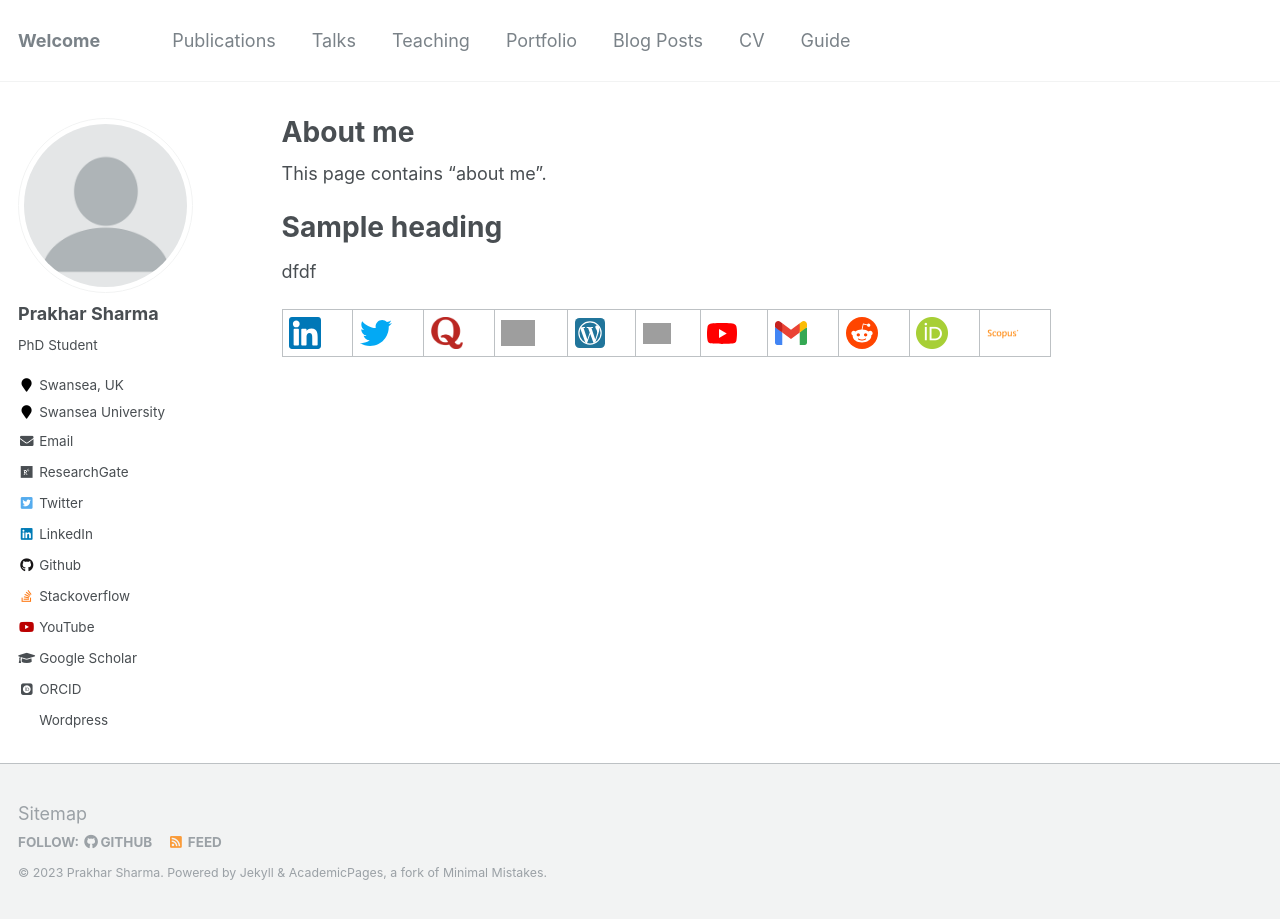
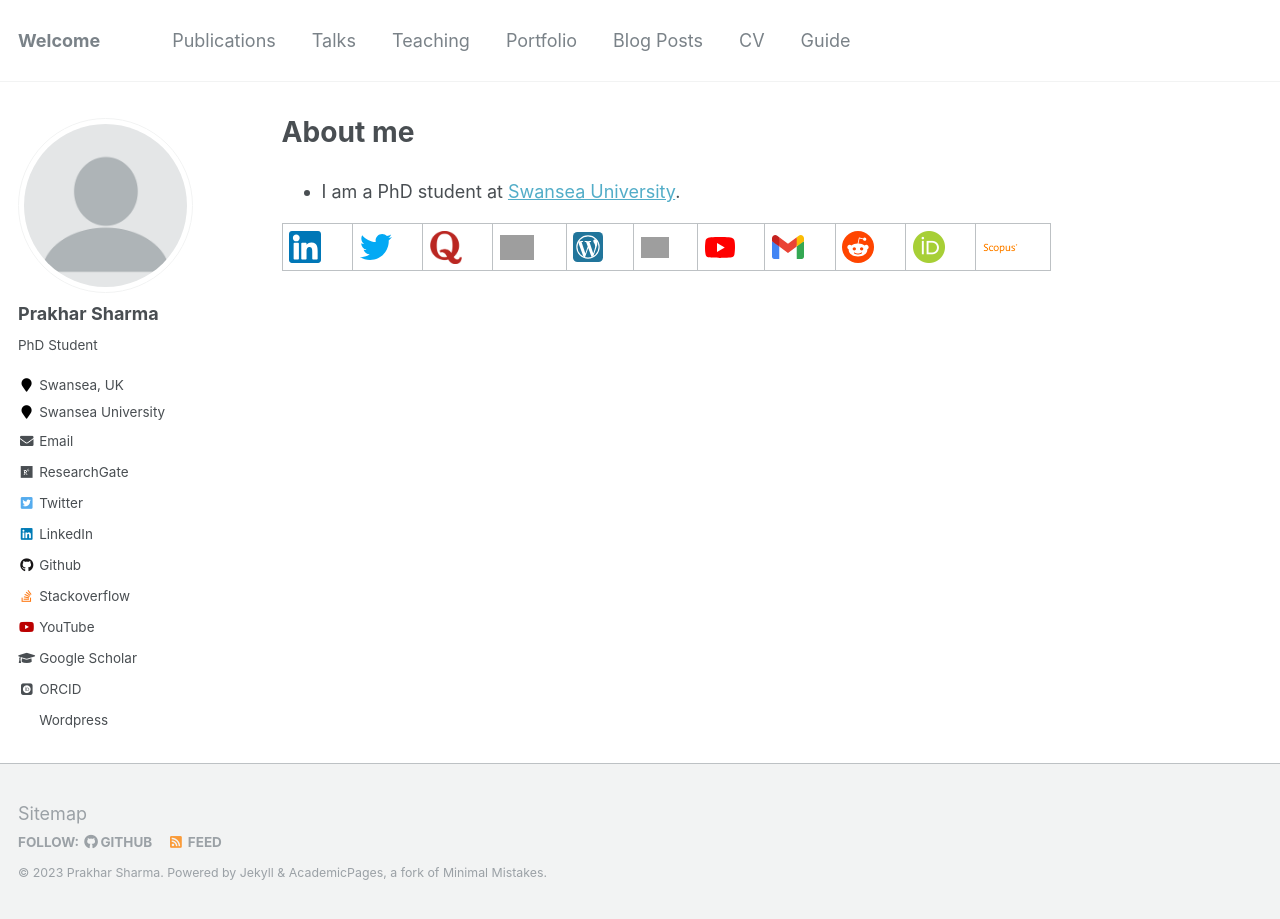
Before and after one commit to praksharma/praksharma.github.io, a Jekyll site: the page built from _pages/about.md, in a window 1280 px wide. Built offline with Jekyll 4.4.1, drawn with Linux system fonts in a browser that asks for light colours; some web fonts are replaced; grey boxes are pictures that could not be loaded.

Commit message:
scopus width

```diff
--- a/_pages/about.md
+++ b/_pages/about.md
@@ -8,10 +8,7 @@ redirect_from:
   - /about.html
 ---
 
-This page contains "about me".
-
-# Sample heading
-dfdf
+* I am a PhD student at [Swansea University](https://www.swansea.ac.uk/).
 
 
-| [<img src="Asset/Linkedin.svg" alt="Linkedin Logo" width="32">](https://www.linkedin.com/in/prak-sharma/) | [<img src="Asset/Twitter.svg" alt="Twitter Logo" width="32">](https://twitter.com/prakhar962) | [<img src="Asset/quora.png" alt="quora logo" width="32">](https://www.quora.com/profile/Prakhar-Sharma-290)| [<img src="https://cdn.svgporn.com/logos/github-icon.svg" alt="Github logo" width="34">](https://github.com/praksharma) | [<img src="Asset/wordpress.svg" alt="wordpress Logo" width="30">](https://prakhar962.wordpress.com/) | [<img src="https://cdn.svgporn.com/logos/stackoverflow-icon.svg" alt="Stackoverflow Logo" width="28">](https://stackoverflow.com/users/14598633/prakhar-sharma) | [<img src="Asset/youtube.svg" alt="youtube Logo" width="30">](https://www.youtube.com/@wonder_hd) | [<img src="Asset/gmail.svg" alt="Gmail logo" width="32">](mailto:prakhars962@gmail.com)| [<img src="Asset/reddit.svg" alt="reddit logo" width="32">](https://www.reddit.com/user/Captain-Thor)| [<img src="Asset/ORCID.svg.png" alt="orcid logo" width="32">](https://orcid.org/my-orcid?orcid=0000-0002-7635-1857) | [<img src="Asset/Scopus.png" alt="scopus logo" width="32">](https://www.scopus.com/authid/detail.uri?authorId=57693143700)|
+| [<img src="Asset/Linkedin.svg" alt="Linkedin Logo" width="32">](https://www.linkedin.com/in/prak-sharma/) | [<img src="Asset/Twitter.svg" alt="Twitter Logo" width="32">](https://twitter.com/prakhar962) | [<img src="Asset/quora.png" alt="quora logo" width="32">](https://www.quora.com/profile/Prakhar-Sharma-290)| [<img src="https://cdn.svgporn.com/logos/github-icon.svg" alt="Github logo" width="34">](https://github.com/praksharma) | [<img src="Asset/wordpress.svg" alt="wordpress Logo" width="30">](https://prakhar962.wordpress.com/) | [<img src="https://cdn.svgporn.com/logos/stackoverflow-icon.svg" alt="Stackoverflow Logo" width="28">](https://stackoverflow.com/users/14598633/prakhar-sharma) | [<img src="Asset/youtube.svg" alt="youtube Logo" width="30">](https://www.youtube.com/@wonder_hd) | [<img src="Asset/gmail.svg" alt="Gmail logo" width="32">](mailto:prakhars962@gmail.com)| [<img src="Asset/reddit.svg" alt="reddit logo" width="32">](https://www.reddit.com/user/Captain-Thor)| [<img src="Asset/ORCID.svg.png" alt="orcid logo" width="32">](https://orcid.org/my-orcid?orcid=0000-0002-7635-1857) | [<img src="Asset/Scopus.png" alt="scopus logo" width="35">](https://www.scopus.com/authid/detail.uri?authorId=57693143700)|
```
